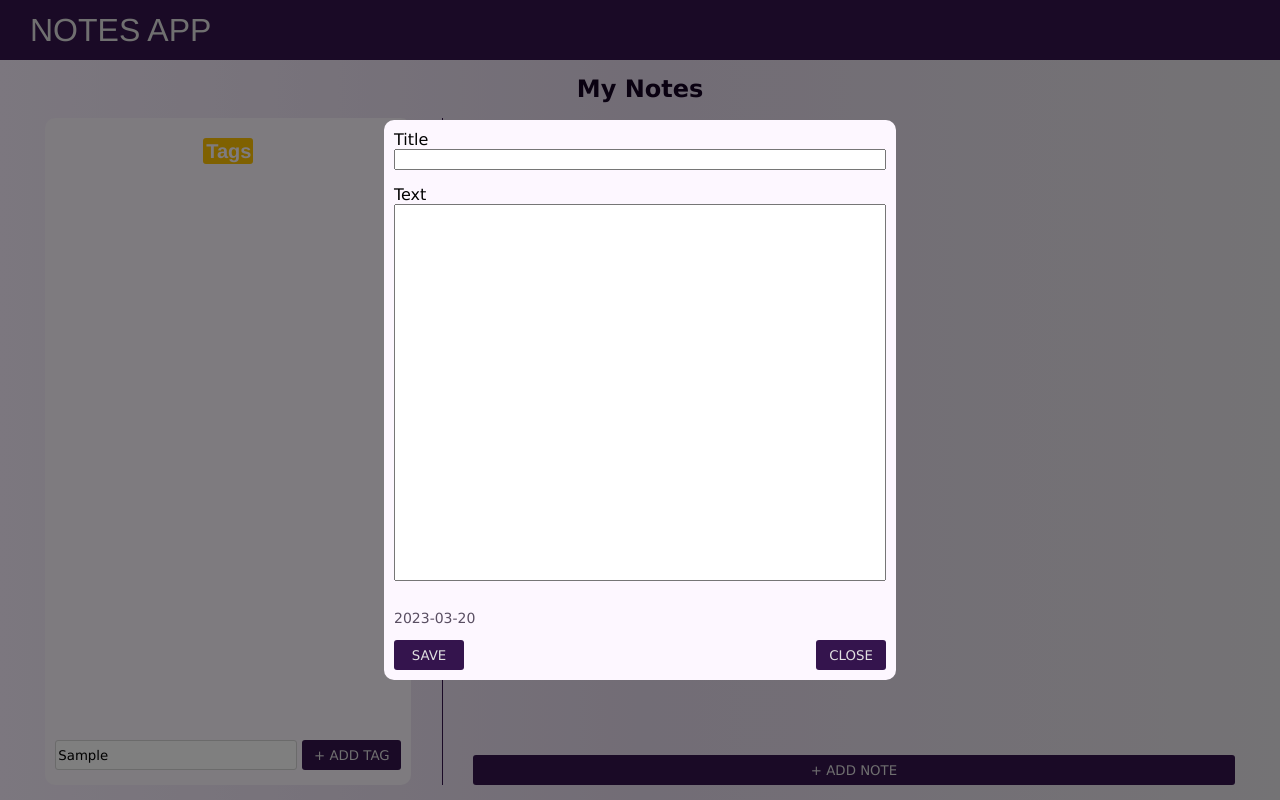
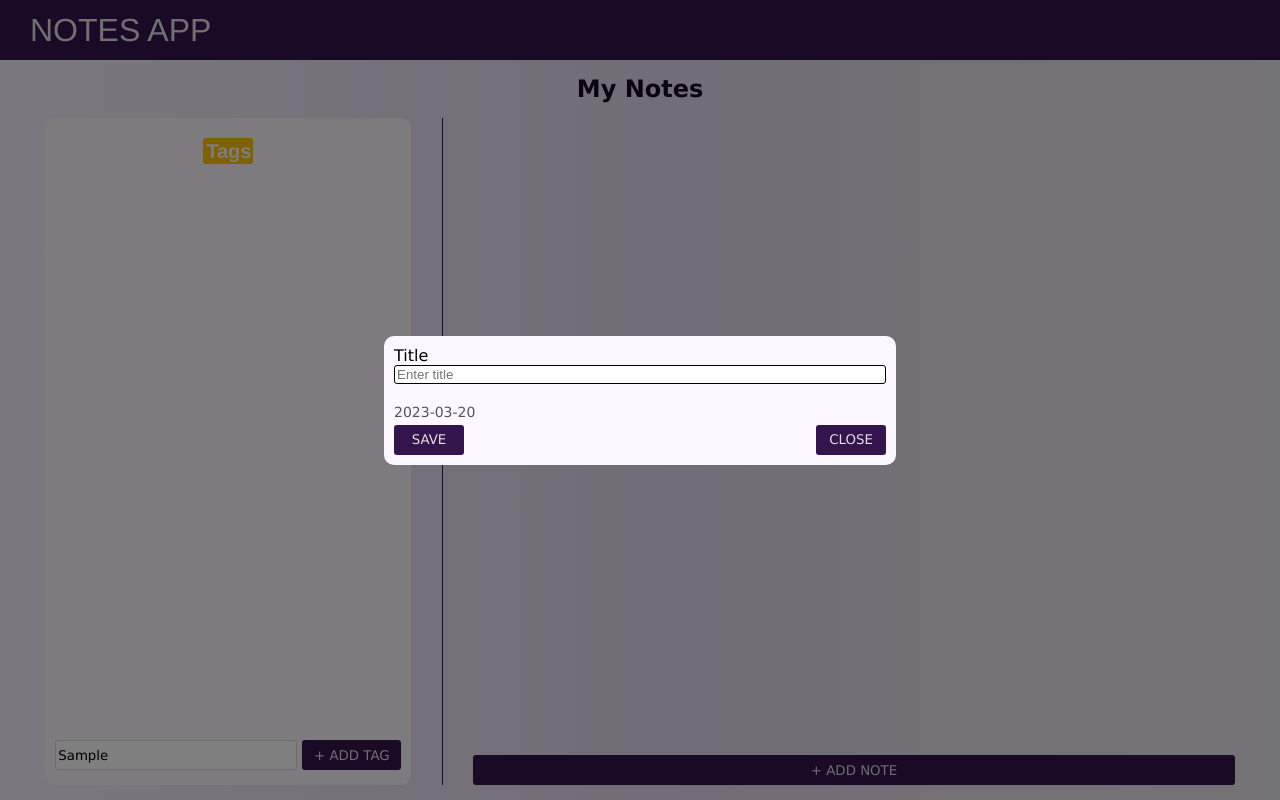
Before and after one commit to Julia-Maliutsina/nyblecraft-notes, a React (Create React App) app in the folder notes/: page /my-notes in a window 1280 px wide. Both pictures are taken after typing "Sample" into the empty fields and a click on the button "+ ADD NOTE". Built offline with nearby package versions, Linux system fonts and the light colour scheme.

Commit message:
highlight tags

```diff
--- a/notes/package.json
+++ b/notes/package.json
@@ -11,6 +11,7 @@
     "@types/react-router-dom": "^5.3.3",
     "react": "^18.2.0",
     "react-dom": "^18.2.0",
+    "react-highlight-within-textarea": "^3.1.1",
     "react-router-dom": "^6.9.0",
     "react-scripts": "5.0.1",
     "sass": "^1.59.3",
--- a/notes/src/components/Dialogs/NoteDialog.tsx
+++ b/notes/src/components/Dialogs/NoteDialog.tsx
@@ -1,5 +1,8 @@
 import React from 'react';
 import { FC } from 'react';
+import { HighlightWithinTextarea } from 'react-highlight-within-textarea';
+
+import 'draft-js/dist/Draft.css';
 
 import { INote } from '../../interfaces/notes';
 
@@ -33,15 +36,19 @@ const NoteDialog: FC<INoteDialog> = ({
           defaultValue={activeNote.title}
           onChange={(e) => changeTitle(e.target.value)}
           type="text"
+          placeholder="Enter title"
         ></input>
       </label>
-      <label className="Text">
-        Text
-        <textarea
-          defaultValue={activeNote.text}
-          onChange={(e) => changeText(e.target.value)}
-        ></textarea>
-      </label>
+      {activeNote.title && (
+        <label className="Text">
+          Text
+          <HighlightWithinTextarea
+            value={activeNote.text}
+            onChange={changeText}
+            highlight={/(?<=^|\s)(#[a-z\d]+)(?=$|\s|\W)/g}
+          ></HighlightWithinTextarea>
+        </label>
+      )}
       {activeNote.tags[0] && (
         <div className="NoteDialog-Tags">
           TAGS:
--- a/notes/src/components/Dialogs/style.scss
+++ b/notes/src/components/Dialogs/style.scss
@@ -13,7 +13,8 @@
   align-items: center;
   .NoteDialog {
     width: 40%;
-    height: 70%;
+    height: fit-content;
+    max-height: 70%;
     padding: 10px;
     border-radius: 10px;
     background-color: $light-color;
@@ -26,6 +27,9 @@
         display: block;
         width: 100%;
         margin-bottom: 15px;
+        border: 1px solid black;
+        background-color: white;
+        border-radius: 3px;
       }
     }
     .Text {
@@ -33,18 +37,21 @@
       display: flex;
       flex-direction: column;
       justify-content: flex-start;
-      textarea {
-        flex-grow: 2;
-        display: block;
-        width: 100% !important;
-        resize: none;
-        margin-bottom: 15px;
+      max-height: 200px;
+      min-height: 60px;
+      .DraftEditor-root {
+        position: relative;
         overflow-y: auto;
+        border: 1px solid black;
+        background-color: white;
+        border-radius: 3px;
+        min-height: 60px;
       }
     }
     .NoteDialog-Tags {
       font-family: 'Lucida Sans Regular', sans-serif;
       color: $button-secondary-color;
+      margin: 10px 0 5px 0;
       span {
         margin: 0 3px;
         color: $secondary-text-color;
@@ -53,6 +60,7 @@
     .Date {
       color: $secondary-text-color;
       font-size: 14px;
+      margin: 5px 0;
     }
     .Buttons {
       display: flex;
--- a/notes/src/components/Notes/NotesContainer.tsx
+++ b/notes/src/components/Notes/NotesContainer.tsx
@@ -65,53 +65,48 @@ const NotesContainer: FC<INotesContainer> = ({ activeTag, saveNewTag }) => {
         });
       }
     }
-    checkEndTags();
     closeDialog(true);
   };
 
   const saveNewNote = (note: INote) => {
     if (note.title) {
+      setActiveNote(note);
+      const newNote = checkEndTags(note);
       setNotes((notes) => {
         let newNotes = [...NOTES];
-        newNotes.push(note);
+        newNotes.push(newNote);
         localStorage.setItem('notes', JSON.stringify(newNotes));
         return newNotes;
       });
-      checkEndTags();
       closeDialog(true);
     }
   };
 
   const saveEditedNote = () => {
     if (activeNote.title) {
+      const newNote = checkEndTags(activeNote);
       setNotes((notes) => {
         let newNotes = [...NOTES];
         for (let n = 0; n < newNotes.length; n++) {
-          if (newNotes[n].id === activeNote.id) {
-            newNotes[n] = activeNote;
+          if (newNotes[n].id === newNote.id) {
+            newNotes[n] = newNote;
             break;
           }
         }
         localStorage.setItem('notes', JSON.stringify(newNotes));
         return newNotes;
       });
-      checkEndTags();
     }
   };
 
-  const checkEndTags = () => {
-    let foundTag = activeNote.text.match(/(?<=^#|\s#)([a-z\d]+)(?=$)/g);
-    if (foundTag && !activeNote.tags.includes(foundTag[0])) {
-      console.log(foundTag[0]);
-      setActiveNote((note) => {
-        let newNote = { ...note };
-        if (foundTag) {
-          newNote.tags.push(foundTag[0]);
-        }
-        return newNote;
-      });
+  const checkEndTags = (note: INote) => {
+    let foundTag = note.text.match(/(?<=^#|\s#)([a-z\d]+)(?=$)/g);
+    if (foundTag && !note.tags.includes(foundTag[0])) {
       saveNewTag(foundTag[0]);
-    }
+      let newNote = { ...note };
+      newNote.tags.push(foundTag[0]);
+      return newNote;
+    } else return note;
   };
 
   const closeDialog = (isNew: boolean) => {
--- a/notes/src/pages/NotesPageContainer.tsx
+++ b/notes/src/pages/NotesPageContainer.tsx
@@ -21,7 +21,7 @@ const NotesPageContainer: FC = () => {
     if (!tags.some((t) => t.name === newTag)) {
       let id: number;
       if (TAGS.length) {
-        id = tags[tags.length - 1].id + 1;
+        id = TAGS[TAGS.length - 1].id + 1;
       } else {
         id = 1;
       }
@@ -40,8 +40,8 @@ const NotesPageContainer: FC = () => {
   const deleteTag = (tagId: number) => {
     for (let t = 0; t < tags.length; t++) {
       if (tags[t].id === tagId) {
-        setTags((prev: ITag[]) => {
-          let newTags = [...prev];
+        setTags((tags: ITag[]) => {
+          let newTags = [...tags];
           newTags.splice(t, 1);
           localStorage.setItem('tags', JSON.stringify(newTags));
           return newTags;
```
Also changed, not shown: 1 other file (tests, documents, lock files or other folders).
